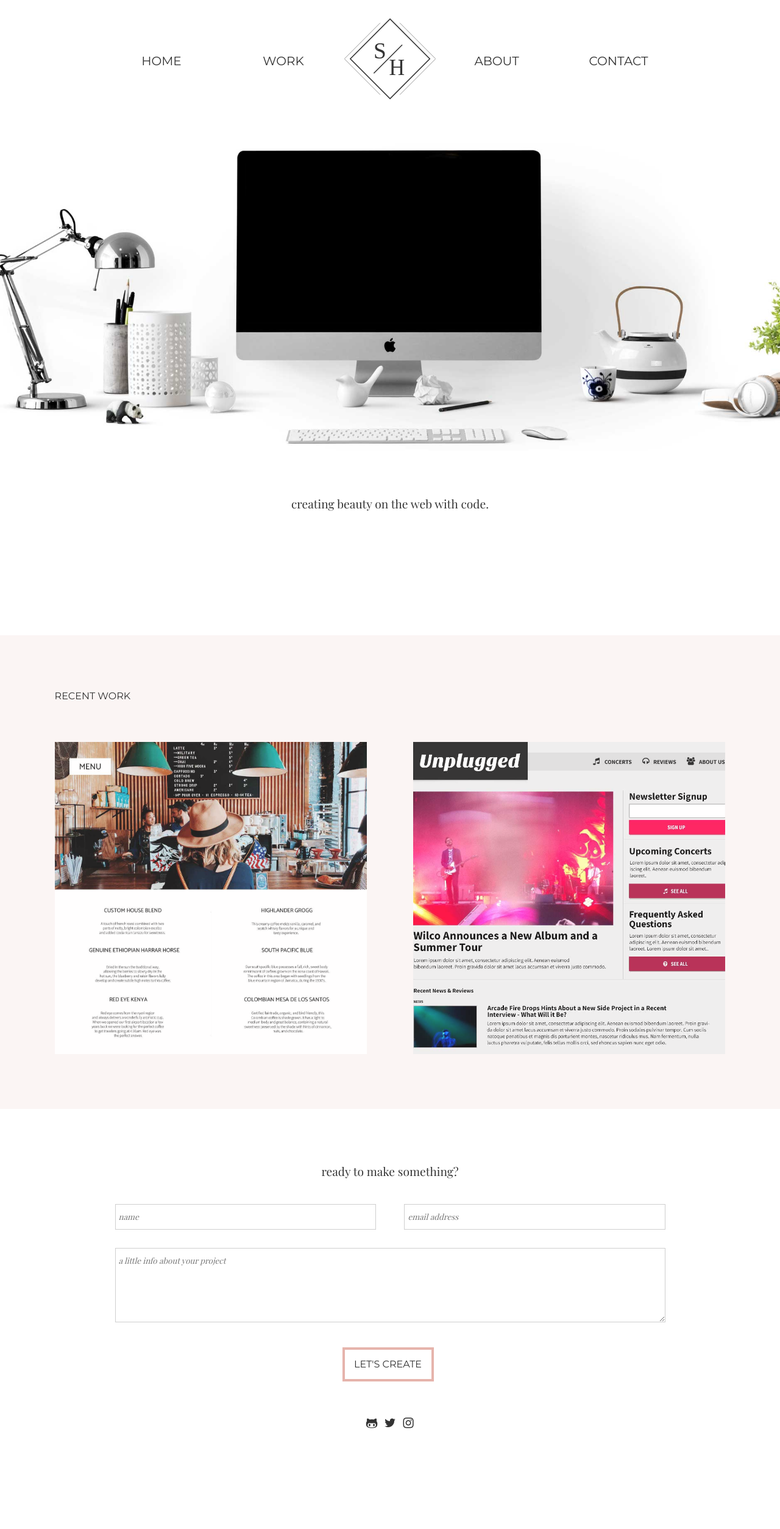
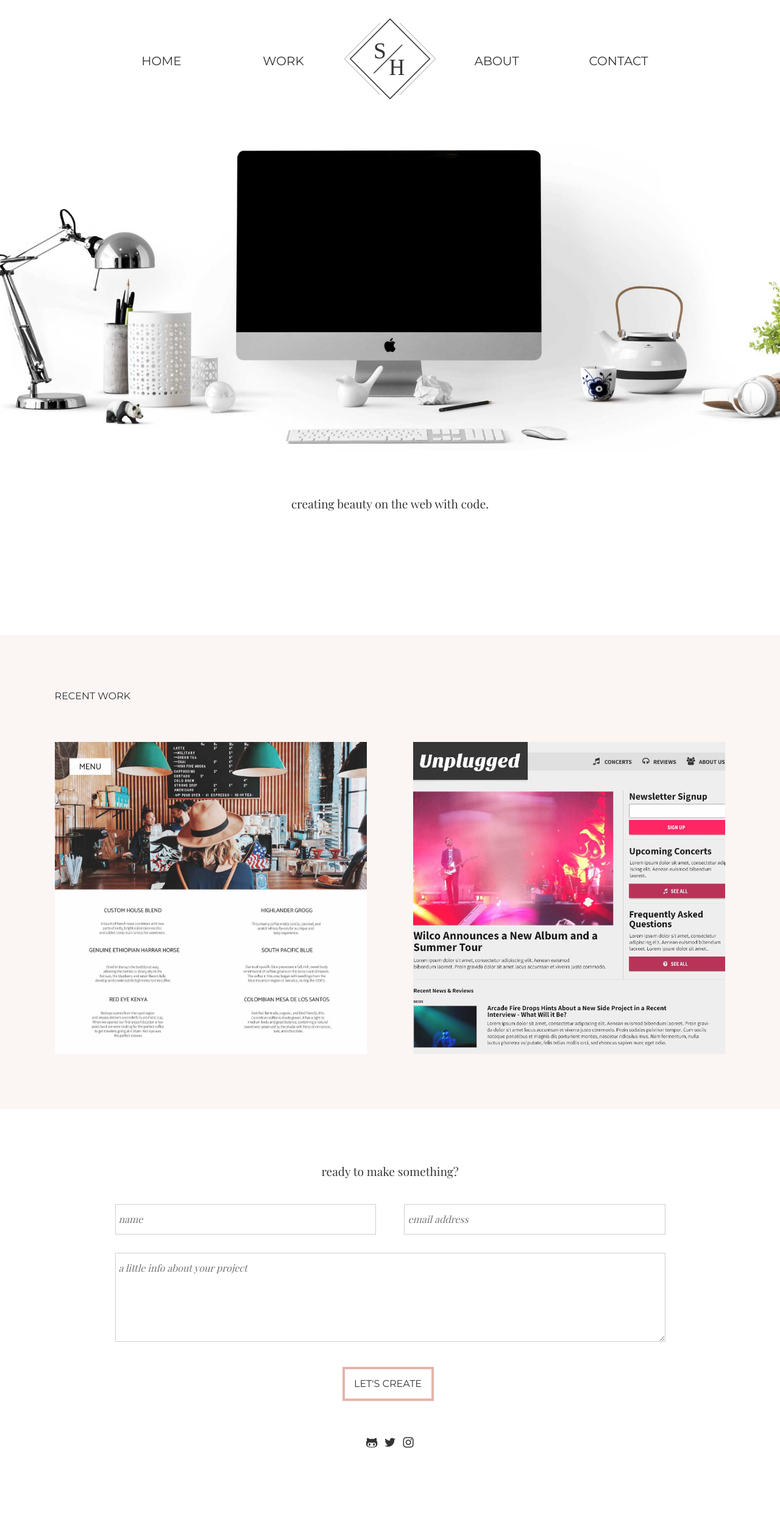
Before and after one commit to skiddhubbard/skiddhubbard.github.io, a Jekyll site: the page built from index.md, in a window 1280 px wide. Shown: the whole page at 61% size. Built offline with Jekyll 4.4.1, drawn with Linux system fonts in a browser that asks for light colours; before the commit the page ends 2476 px from its top, so only the background shows below that.

Commit message:
changed font sizes

```diff
--- a/_sass/site/_base.scss
+++ b/_sass/site/_base.scss
@@ -283,6 +283,7 @@
 
 input {
   font-family: 'Playfair Display', serif;
+  font-size: 0.8em;
   font-style: italic;
   color: #999999;
   line-height: 3em;
@@ -302,6 +303,7 @@
 #message {
   width: 100%;
   font-family: 'Playfair Display', serif;
+  font-size: 0.8em;
   font-style: italic;
   color: #999999;
   line-height: 3em;
@@ -563,18 +565,21 @@
 
     #name {
     width: 47%;
+    font-size: 1em;
     float: left;
     margin: 15px 0px;
     }
 
     #email {
     width: 47%;
+    font-size: 1em;
     margin: 15px -7px 15px 0px;
     float: right;
     }
 
     #message {
     clear: both;
+    font-size: 1em;
     margin: 15px 0px 25px;
     }
 
```
